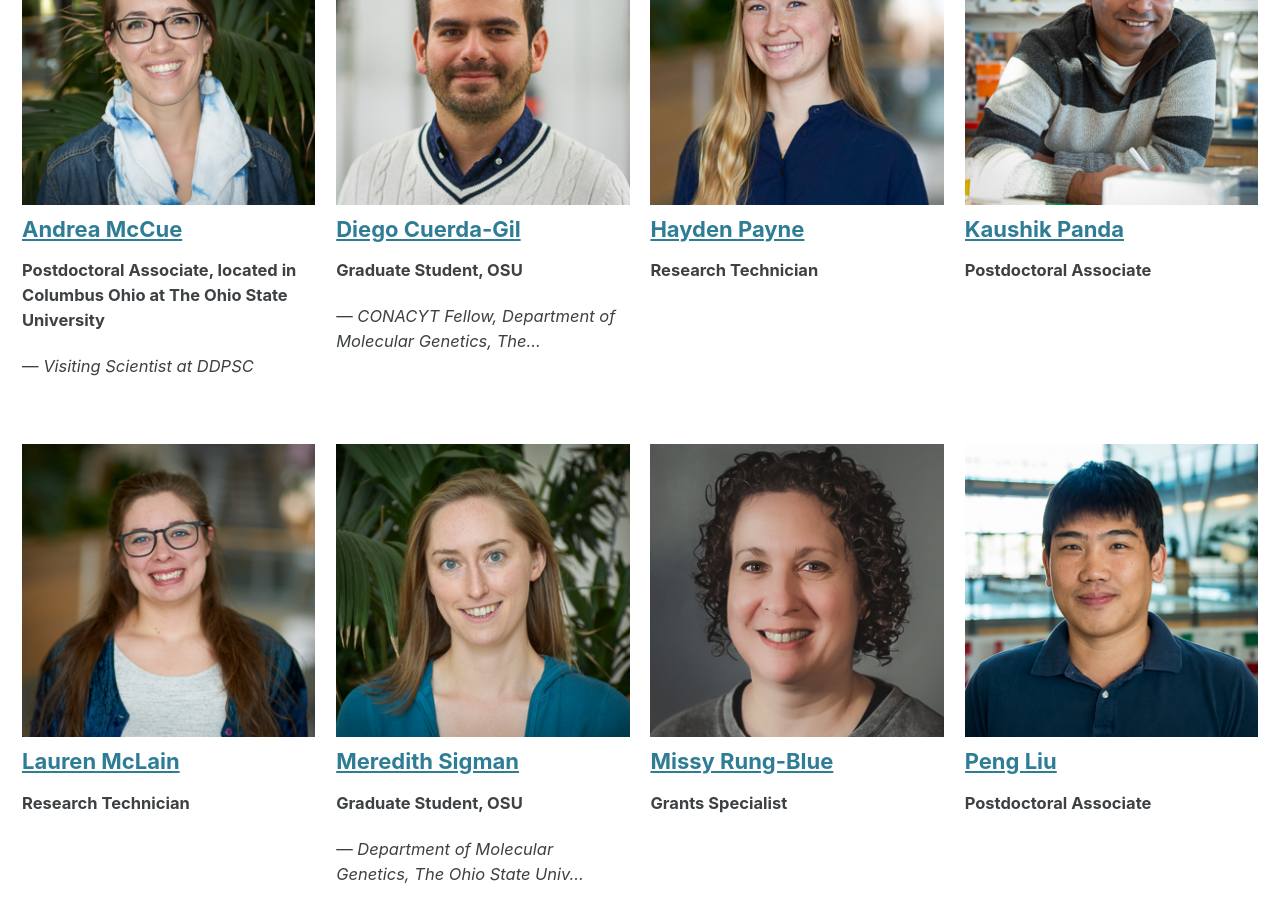
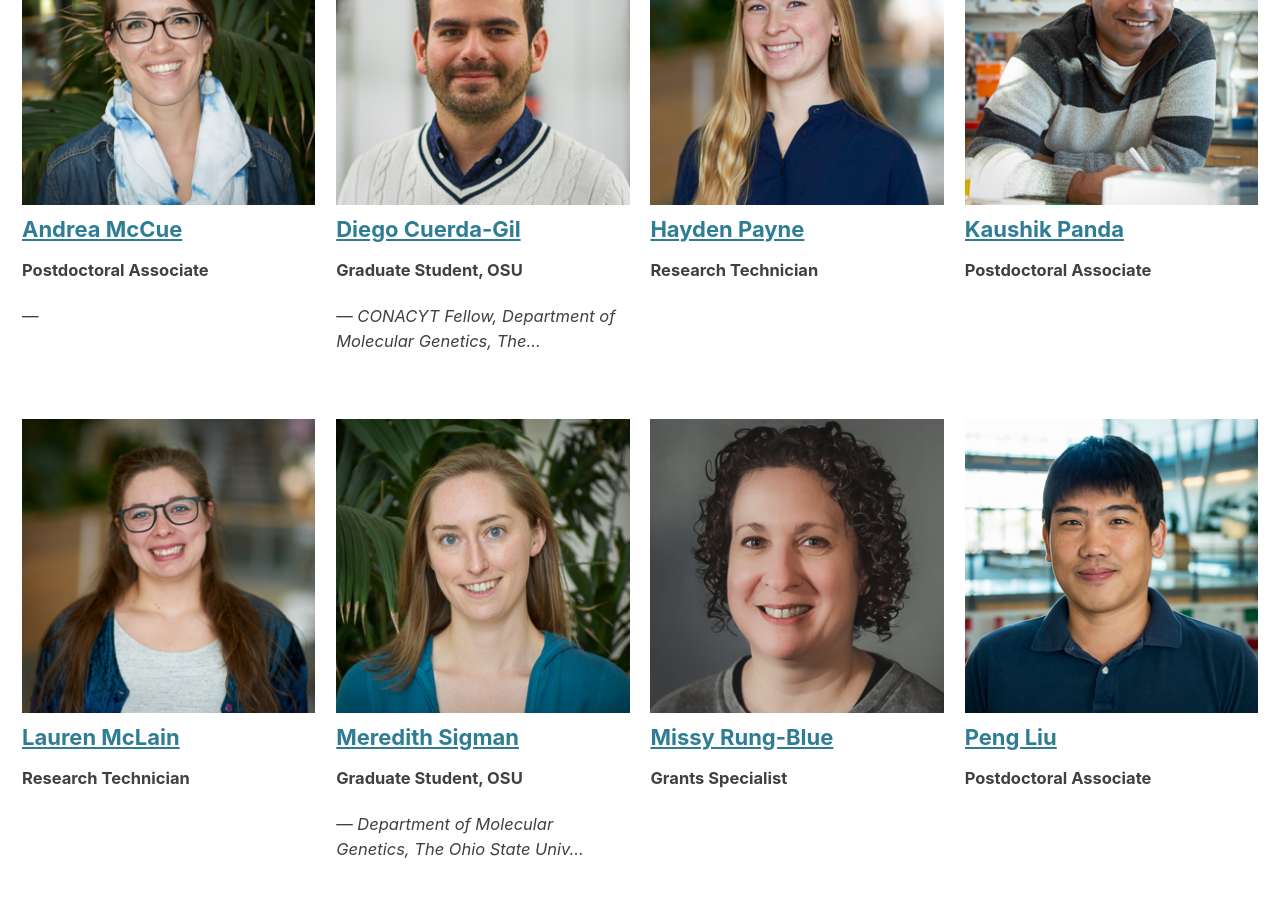
Before and after one commit to SlotkinLab/slotkinlab.github.io, a Jekyll site: the page built from _pages/people.md, in a window 1280 px wide and 900 px high, scrolled down 652 px. Built offline with Jekyll 4.4.1, drawn with Linux system fonts in a browser that asks for light colours; cached includes are drawn as plain includes; nearby versions of some CDN libraries.

Commit message:
Update andrea-mccue.md

```diff
--- a/_people/andrea-mccue.md
+++ b/_people/andrea-mccue.md
@@ -2,9 +2,9 @@
 layout: archive
 title: "Andrea McCue"
 author: Andrea McCue
-jobtitle: Postdoctoral Associate, located in Columbus Ohio at The Ohio State University
+jobtitle: Postdoctoral Associate
 bio:
-excerpt: "Visiting Scientist at DDPSC"
+excerpt:
 author_profile: true
 header:
   teaser: /assets/images/people/ADM.jpg
```
